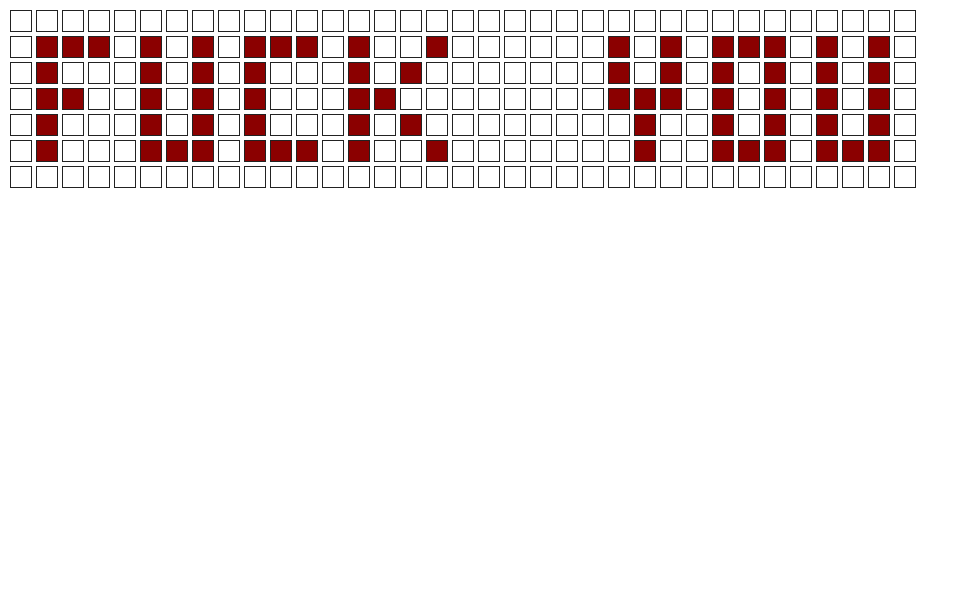
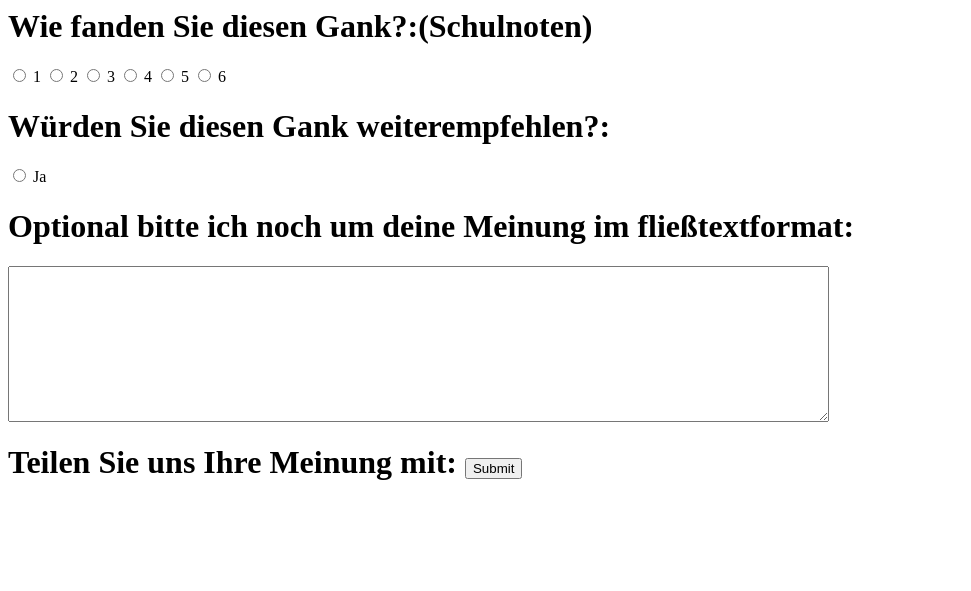
Before and after one commit to HerrMaertin/HerrMaertin.github.io, a plain HTML site: page index.html in a window 1280 px wide. Shown: the whole page, without its empty margins (0-971 px from the left). Drawn offline with Linux system fonts and the light colour scheme.

Commit message:
Update index.html

```diff
--- a/index.html
+++ b/index.html
@@ -1,64 +1,61 @@
-<!DOCTYPE html>
+
+<!DOCTYPE HTML PUBLIC "-//W3C//DTD HTML 4.01//EN"
+
 <html>
 <head>
-    <title>Fuck You</title>
-    <script>
-       onload = function () {
-            var d = document;
-            // フェードイン
-            function feedin (feed, speed) {
-                var filter = 0;
-                feed.style.opacity = 0;
-                feed.style.MozOpacity = 0;
-                var timer = setInterval(function () {
-                    filter ++;
-                    feed.style.opacity = (filter / 10);
-                    feed.style.MozOpacity = (filter / 10);
-                    if (filter == 10) {
-                        clearInterval(timer);
-                    }
-                },speed);
-            }
-            // I LOVE YOU 36
-            var str = [
-                [36,37,38,71,106,107,141,176],
+<title>Service Review</title>
+</head>
+<body>
 
-                [40,42,75,77,110,112,145,147,180,181,182],
+<h1>Wie fanden Sie diesen Gank?:(Schulnoten)</h1>
+<input type="radio" name="RadioGroup1" value="radio" id="RadioGroup1_0">
+1</label>
 
-                [184,185,186,149,114,79,44,45,46],
+<label>
+<input type="radio" name="RadioGroup1" value="radio" id="RadioGroup1_1">
+2</label>
 
-                [48,51,83,85,118,119,153,155,188,191],
+<label>
+<input type="radio" name="RadioGroup1" value="radio" id="RadioGroup1_2">
+3</label>
+
+<label>
+<input type="radio" name="RadioGroup1" value="radio" id="RadioGroup1_3">
+4</label>
+
+<label>
+<input type="radio" name="RadioGroup1" value="radio" id="RadioGroup1_4">
+5</label>
+
+<label>
+<input type="radio" name="RadioGroup1" value="radio" id="RadioGroup1_5">
+6</label>
+<form action="input_text.htm">
+
+<body>
+
+<h1>Würden Sie diesen Gank weiterempfehlen?:</h1>
+<label>
+<input type="radio" name="RadioGroup1" value="radio" id="RadioGroup4">
+Ja</label>
 
 
 
-                [58,93,128,129,130,95,60,164,199],
+<h1>Optional bitte ich noch um deine Meinung im fließtextformat:</h1>
+<p>
+<textarea name="textarea" id="textarea" cols="100" rows="10"></textarea>
+</p>
 
-                [202,167,132,97,62,63,64,99,134,169,204],
-                [203,66,101,136,171,206,207,208,173,138,103,68]
-            ];
-            for (i=0;i<245;i++) {
-                var box = d.createElement('div');
-                with (d.body.appendChild(box).style) {
-                    if (i % 35 == 0) { clear = 'both'; }
-                    border = 'solid #222 1px';
-                    width = '20px';
-                    height = '20px';
-                    margin = '2px';
-                    float = 'left';
-                }
-            }
-            var mess = d.getElementsByTagName('div');
-            var i = 0, j = 0;
-            setInterval(function () {
-                feedin(mess[str[i][j]], 25);
-                mess[str[i][j]].style.background = '#8b0000 '
-                j++;
-                if (i == str.length) { clearInterval(timer); }
-                if (j == str[i].length) { i++; j = 0; }
-            }, 50);
-        }
-    </script>
-</head>
-<body>
+</form>
+<h1>Teilen Sie uns Ihre Meinung mit:
+<input type="submit" name="button" id="button" value="Submit">
+</h1>
+<form name="form2" method="post" action="">
+</form>
+<p>&nbsp;</p>
+<form action="input_text.htm">
+<p>&nbsp;</p>
+<form action="input_text.htm">
+<p>&nbsp;</p>
 </body>
 </html>
```
